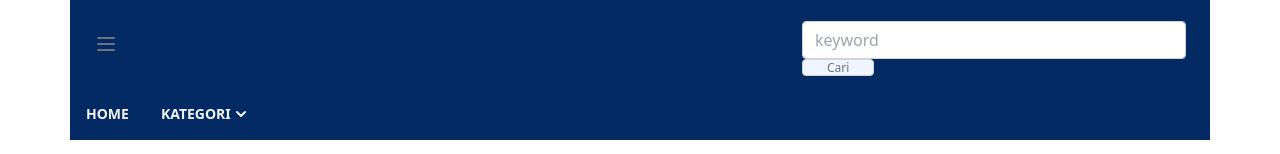
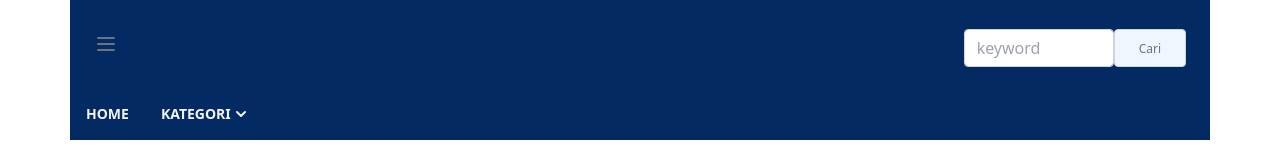
Before and after one commit to kelivdc/jangan-tiru, a Next.js app: page / in a window 1280 px wide. Shown: the top 154 px of the page. Built offline with nearby package versions, Linux system fonts and the light colour scheme; what tw-elements would draw is missing.

Commit message:
Repositioin search

```diff
--- a/pages/components/BurgerIcon.js
+++ b/pages/components/BurgerIcon.js
@@ -57,7 +57,7 @@ function BurgerIcon() {
     </li>
   </ul>
   </div>
-  <div className="flex items-center relative mt-2">
+  <div className="flex justify-end relative mt-2">
     <Search />
   </div>
   </div>
--- a/pages/components/Search.js
+++ b/pages/components/Search.js
@@ -2,10 +2,10 @@ import React from 'react'
 
 function Search() {
   return (
-    <div className="flex justify-center">
+    <div className="text-right">
         <div className="xl:w-96 -mb-4">
-            <div className="input-group relative flex flex-wrap items-stretch md:w-full mb-4">
-                <input type="search" className="form-control relative flex-auto min-w-0 block md:w-full px-2 md:px-3 py-1.5 text-base font-normal text-gray-700 bg-white bg-clip-padding border border-solid border-gray-300 rounded transition ease-in-out m-0 focus:text-gray-700 focus:bg-white focus:border-blue-600 focus:outline-none" placeholder="keyword" aria-label="Search" aria-describedby="button-addon3" />
+            <div className="input-group relative flex flex-wrap justify-end items-stretch md:w-full mb-4">
+                <input type="search" className="form-control relative flex-auto max-w-[150px] min-w-0 block md:w-full px-2 md:px-3 py-1.5 text-base font-normal text-gray-700 bg-white bg-clip-padding border border-solid border-gray-300 rounded transition ease-in-out m-0 focus:text-gray-700 focus:bg-white focus:border-blue-600 focus:outline-none" placeholder="keyword" aria-label="Search" aria-describedby="button-addon3" />
                 <button className="btn inline-block px-6 border border-gray-300 bg-blue-50 font-medium text-xs leading-tight rounded hover:bg-black hover:bg-opacity-5 focus:outline-none focus:ring-0 transition duration-150 ease-in-out" type="button" id="button-addon3">Cari</button>
             </div>
         </div>
```
